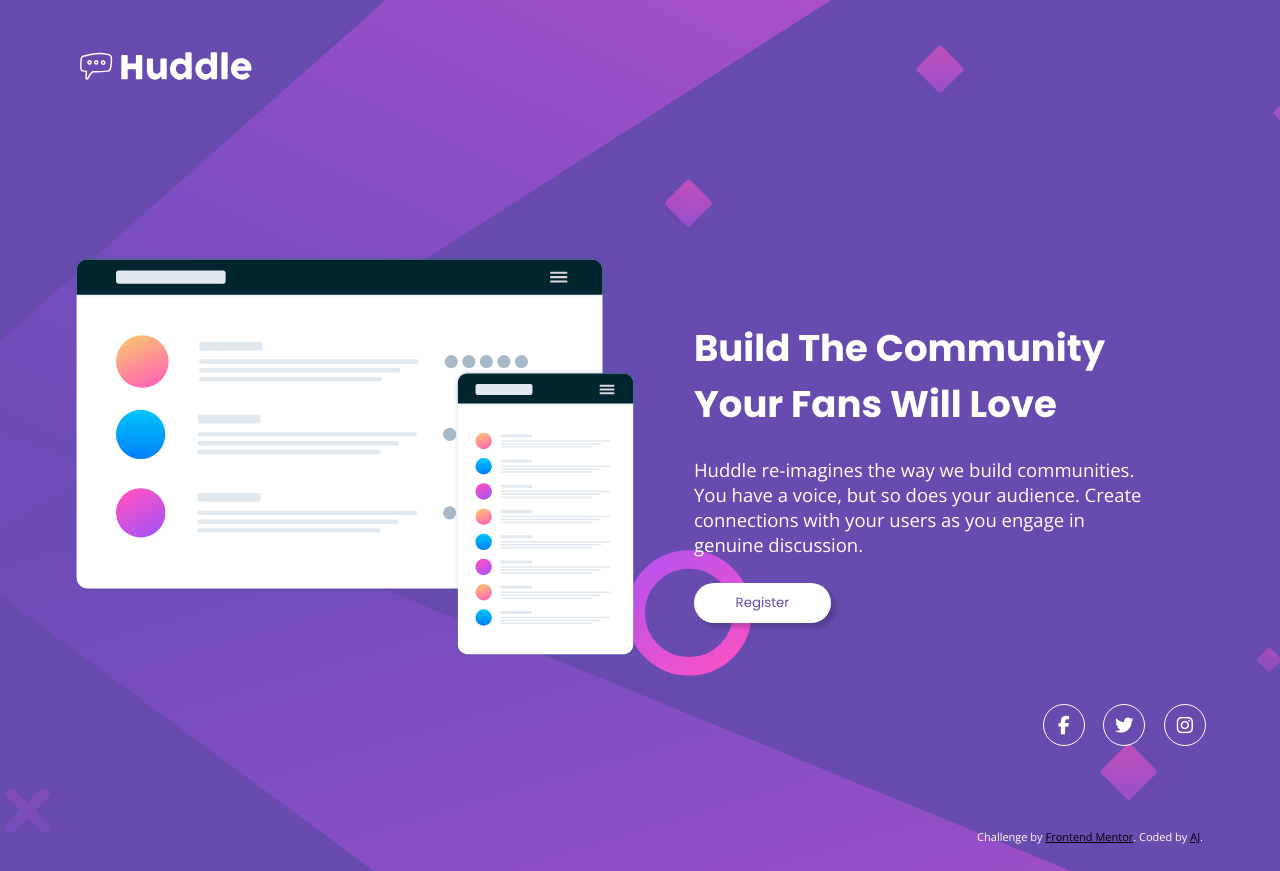
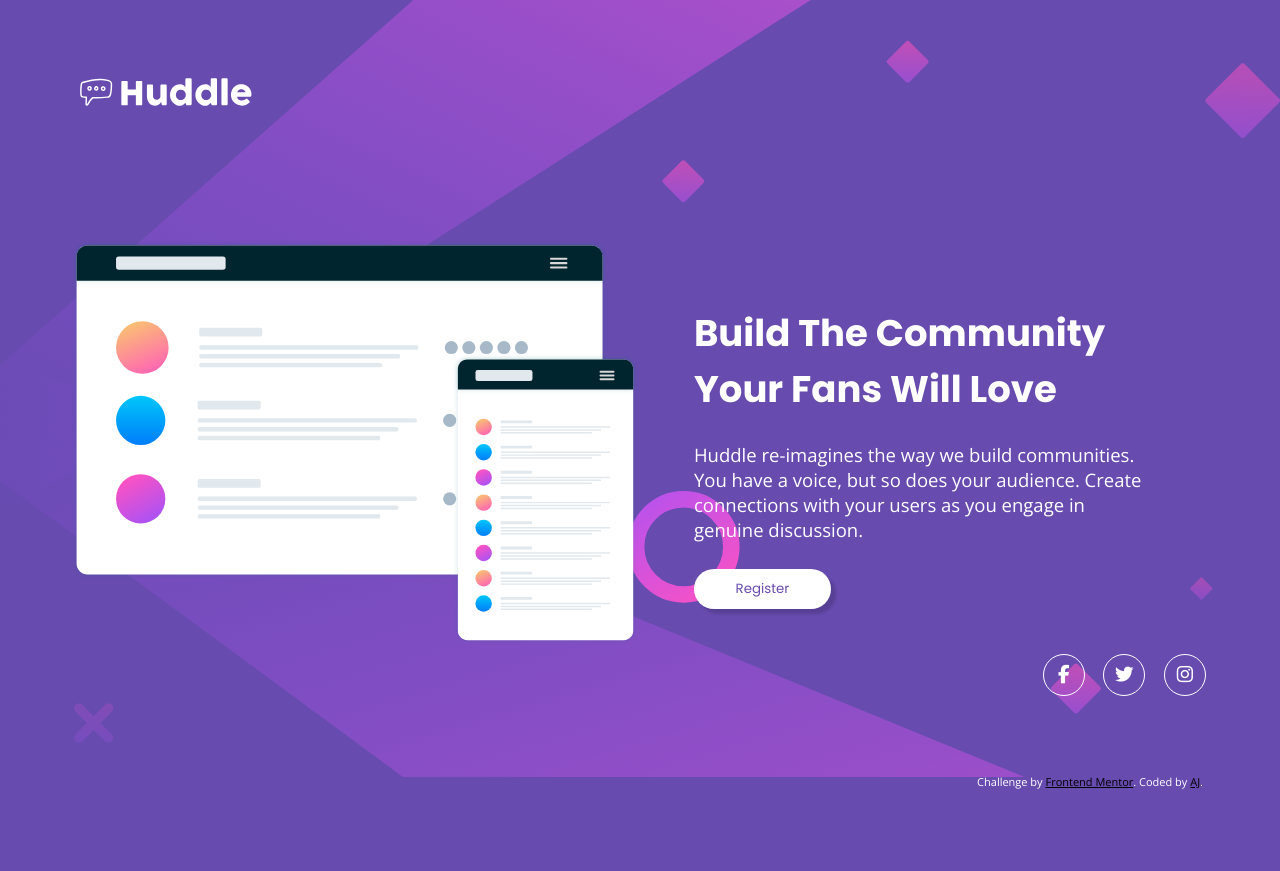
Before and after one commit to ashwinjayan/huddle-landing-page-with-single-introductory-section-master, a plain HTML site: page index.html in a window 1280 px wide. After the commit the page ends 800 px from the top, so only its background shows below. Drawn offline with nearby package versions, Linux system fonts and the light colour scheme.

Commit message:
Changes to height

```diff
--- a/css/style.scss
+++ b/css/style.scss
@@ -15,7 +15,7 @@ h1 {
 
 body {
     font-family: $regular-font;
-    height     : 100vh;
+    height     : 80vh;
     width      : 98.5%;
 
     font-size       : calc(14px + (20 - 14) * ((100vw - 300px) / (1600 - 300)));
@@ -34,7 +34,7 @@ body {
 
 .container {
     margin    : 0 auto;
-    margin-top: 5%;
+    margin-top: 5em;
     width     : 85%;
 
     display        : grid;
@@ -103,7 +103,7 @@ body {
     }
 
     @media only screen and (min-width: 768px) {
-        height               : 90vh;
+        height               : 80vh;
         position             : relative;
         width                : 90%;
         grid-template-rows   : 10% 90%;
@@ -150,7 +150,7 @@ body {
 
     @media only screen and (min-width: 768px) {
         position: absolute;
-        bottom  : -5em;
+        bottom  : 0;
         right   : 7em;
     }
 }
```
Also changed, not shown: css/style.css, 1 other file.
